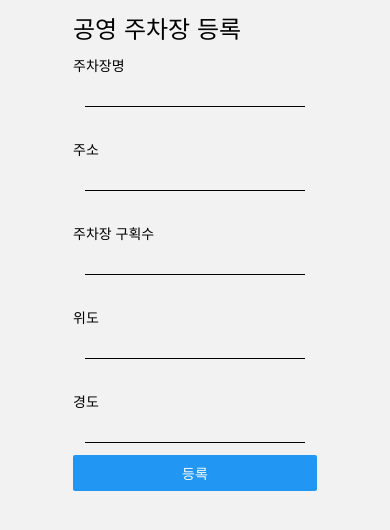
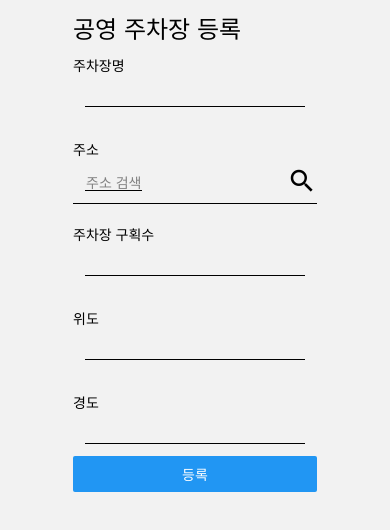
Before and after one commit to SA-Team7/ParkingLotReservation, a React Native app: screen /PublicRegister in a window 390 px wide. Shown: the top 530 px of the page. Built offline with nearby package versions, Linux system fonts and the light colour scheme; no server answers; what react-native-status-bar-height would draw is missing.

Commit message:
주소 검색 및 좌표로 변환

```diff
--- a/package.json
+++ b/package.json
@@ -10,10 +10,12 @@
     "lint": "eslint ."
   },
   "dependencies": {
+    "@actbase/react-daum-postcode": "^1.0.4",
     "@react-native-async-storage/async-storage": "^1.17.11",
     "@react-navigation/bottom-tabs": "^6.4.0",
     "@react-navigation/native": "^6.0.14",
     "@react-navigation/native-stack": "^6.9.2",
+    "axios": "^1.2.1",
     "react": "17.0.2",
     "react-native": "0.68.2",
     "react-native-geolocation-service": "^5.3.1",
@@ -22,7 +24,8 @@
     "react-native-safe-area-context": "^4.4.1",
     "react-native-screens": "^3.18.2",
     "react-native-status-bar-height": "^2.6.0",
-    "react-native-vector-icons": "^9.2.0"
+    "react-native-vector-icons": "^9.2.0",
+    "react-native-webview": "^11.26.0"
   },
   "devDependencies": {
     "@babel/core": "^7.19.6",
--- a/src/ParkingLotManagerScreen.js
+++ b/src/ParkingLotManagerScreen.js
@@ -8,17 +8,17 @@ class ParkingLot {
   ADDRESS;
   CAPACITY;
   operatingTime = {
-    open: "08:00",
-    close: "23:00"
-  }
+    open: '08:00',
+    close: '23:00',
+  };
   operatingTimeHoliday = {
-    open: "08:00",
-    close: "23:00"
-  }
+    open: '08:00',
+    close: '23:00',
+  };
   fee = {
-    hour: "3000",
-    halfHour: "2000",
-  }
+    hour: '3000',
+    halfHour: '2000',
+  };
   isAvailable = false;
 
   constructor(SERIAL, PARKING_NAME, LATITUDE, LONGITUDE, ADDRESS, CAPACITY) {
@@ -42,8 +42,15 @@ class ParkingLotPublic extends ParkingLot {
   TYPE;
 
   constructor(SERIAL, info) {
-    super(SERIAL, info.name, info.latitude, info.longitude, info.addr, info.capacity);
-    this.TYPE = "공영주차장";
+    super(
+      SERIAL,
+      info.name,
+      info.latitude,
+      info.longitude,
+      info.addr,
+      info.capacity,
+    );
+    this.TYPE = '공영주차장';
   }
 }
 class ParkingLotPrivate extends ParkingLot {
@@ -51,8 +58,15 @@ class ParkingLotPrivate extends ParkingLot {
   TYPE;
 
   constructor(SERIAL, info) {
-    super(SERIAL, info.name, info.latitude, info.longitude, info.addr, info.capacity);
-    this.TYPE = "민영주차장";
+    super(
+      SERIAL,
+      info.name,
+      info.latitude,
+      info.longitude,
+      info.addr,
+      info.capacity,
+    );
+    this.TYPE = '민영주차장';
   }
 }
 class ParkingLotSharing extends ParkingLot {
@@ -60,8 +74,15 @@ class ParkingLotSharing extends ParkingLot {
   TYPE;
 
   constructor(SERIAL, info) {
-    super(SERIAL, info.name, info.latitude, info.longitude, info.addr, info.capacity);
-    this.TYPE  = "공유주차장";
+    super(
+      SERIAL,
+      info.name,
+      info.latitude,
+      info.longitude,
+      info.addr,
+      info.capacity,
+    );
+    this.TYPE = '공유주차장';
   }
 }
 class ParkingLotFactory {
--- a/src/screens/registerScreens/PublicRegisterScreen.js
+++ b/src/screens/registerScreens/PublicRegisterScreen.js
@@ -1,57 +1,110 @@
 import React, {Component, useState} from 'react';
-import {Text, StyleSheet, View, Button} from 'react-native';
-import { TextInput } from 'react-native-gesture-handler';
-
+import {
+  Text,
+  StyleSheet,
+  View,
+  Button,
+  SafeAreaView,
+  TouchableOpacity,
+  Modal,
+} from 'react-native';
+import {TextInput} from 'react-native-gesture-handler';
+import Icon from 'react-native-vector-icons/MaterialIcons';
+import Postcode from '@actbase/react-daum-postcode';
+import axios from 'axios';
 const PublicRegisterScreen = ({navigation}) => {
-
   const [name, onChangeName] = useState('');
-  const [addr, onChangeAddr] = useState('');
+  const [addr, onChangeAddr] = useState();
   const [numOfParkingLot, onChangeNumOfParkingLot] = useState('');
   const [latitude, onChangeLatitude] = useState('');
   const [longitude, onChangeLongitude] = useState('');
+  const [modalVisible, setModalVisible] = useState(false);
+
+  React.useEffect(() => {
+    const getLoc = () => {
+      axios
+        .get(
+          `https://dapi.kakao.com/v2/local/search/address.json?query=${addr}`,
+          {
+            headers: {
+              Authorization: `KakaoAK ${'2960a29ac9336f395de65568a0f5df10'}`,
+            },
+          },
+        )
+        .then(res => {
+          const longitude = res.data.documents[0].x;
+          const latitude = res.data.documents[0].y;
+          onChangeLongitude(longitude);
+          onChangeLatitude(latitude);
+        });
+    };
+    getLoc();
+  }, [addr]);
 
   return (
-    <View style = {styles.container}>
+    <SafeAreaView style={styles.container}>
       <View>
         <Text style={styles.title}>공영 주차장 등록</Text>
         <View>
-          <Text style = {styles.text}>주차장명</Text>
+          <Text style={styles.text}>주차장명</Text>
           <TextInput
-            style = {styles.input}
-            onChangeText = {onChangeName}
-            value = { name }/>
+            style={styles.input}
+            onChangeText={onChangeName}
+            value={name}
+          />
         </View>
 
-        <Text style = {styles.text}>주소</Text>
+        <Text style={styles.text}>주소</Text>
+
+        <TouchableOpacity
+          style={{
+            flexDirection: 'row',
+            justifyContent: 'space-between',
+            borderBottomWidth: 1,
+            alignItems: 'center',
+          }}
+          onPress={() => setModalVisible(true)}>
+          <Text style={[styles.input, {color: 'gray'}]}>
+            {addr ? addr : '주소 검색'}
+          </Text>
+          <Icon name="search" size={30} color="black" />
+        </TouchableOpacity>
+
+        <Text style={styles.text}>주차장 구획수</Text>
         <TextInput
-          style = {styles.input}
-          onChangeText = {onChangeAddr}
-          value = { addr }/>
+          style={styles.input}
+          onChangeText={onChangeNumOfParkingLot}
+          value={numOfParkingLot}
+        />
 
-        <Text style = {styles.text}>주차장 구획수</Text>
+        <Text style={styles.text}>위도</Text>
         <TextInput
-          style = {styles.input}
-          onChangeText = {onChangeNumOfParkingLot}
-          value = { numOfParkingLot }/>
+          style={styles.input}
+          onChangeText={onChangeLatitude}
+          value={latitude}
+        />
 
-        <Text style = {styles.text}>위도</Text>
+        <Text style={styles.text}>경도</Text>
         <TextInput
-          style = {styles.input}
-          onChangeText = { onChangeLatitude }
-          value = { latitude }/>
+          style={styles.input}
+          onChangeText={onChangeLongitude}
+          value={longitude}
+        />
 
-        <Text style = {styles.text}>경도</Text>
-        <TextInput
-          style = { styles.input }
-          onChangeText = { onChangeLongitude }
-          value = { longitude }/>
-
-        <Button title="등록" onPress={() => {
-          if(name == "" || addr == "" || numOfParkingLot == "" || latitude == "" || longitude == "") {
-            alert("모든 정보를 입력해주세요.");
+        <Button
+          title="등록"
+          onPress={() => {
+            if (
+              name == '' ||
+              addr == '' ||
+              numOfParkingLot == '' ||
+              latitude == '' ||
+              longitude == ''
+            ) {
+              alert('모든 정보를 입력해주세요.');
             } else {
-            navigation.navigate("ParkingLotManager", {
-              type: "public",
+              navigation.navigate('ParkingLotManager', {
+                type: 'public',
                 name: name,
                 addr: addr,
                 numOfParkingLot: numOfParkingLot,
@@ -61,7 +114,39 @@ const PublicRegisterScreen = ({navigation}) => {
             }
           }}></Button>
       </View>
+      <Modal visible={modalVisible}>
+        <SafeAreaView>
+          <View
+            style={{
+              justifyContent: 'center',
+            }}>
+            <Text
+              style={{textAlign: 'center', fontSize: 15, fontWeight: 'bold'}}>
+              주소 검색
+            </Text>
+            <TouchableOpacity
+              style={{position: 'absolute', right: 10}}
+              activeOpacity={0.1}>
+              <Icon
+                name="close"
+                size={30}
+                onPress={() => setModalVisible(false)}
+              />
+            </TouchableOpacity>
           </View>
+
+          <Postcode
+            style={{width: '100%', height: '100%', marginTop: 10}}
+            jsOptions={{animated: true}}
+            onSelected={data => {
+              console.log(data);
+              onChangeAddr(data.address);
+              setModalVisible(false);
+            }}
+          />
+        </SafeAreaView>
+      </Modal>
+    </SafeAreaView>
   );
 };
 
@@ -69,21 +154,21 @@ const styles = StyleSheet.create({
   container: {
     position: 'relative',
     flex: 1,
-    alignItems: 'center'
+    alignItems: 'center',
   },
   title: {
     fontSize: 24,
-    top: 10
+    top: 10,
   },
   input: {
     height: 20,
     margin: 12,
     padding: 1,
-    borderBottomWidth: 1
+    borderBottomWidth: 1,
   },
   text: {
-    marginTop: 20
-  }
+    marginTop: 20,
+  },
 });
 
 export default PublicRegisterScreen;
```
Also changed, not shown: 3 other files (tests, documents, lock files or other folders). Lines whose indentation alone changed are shown as unchanged.
